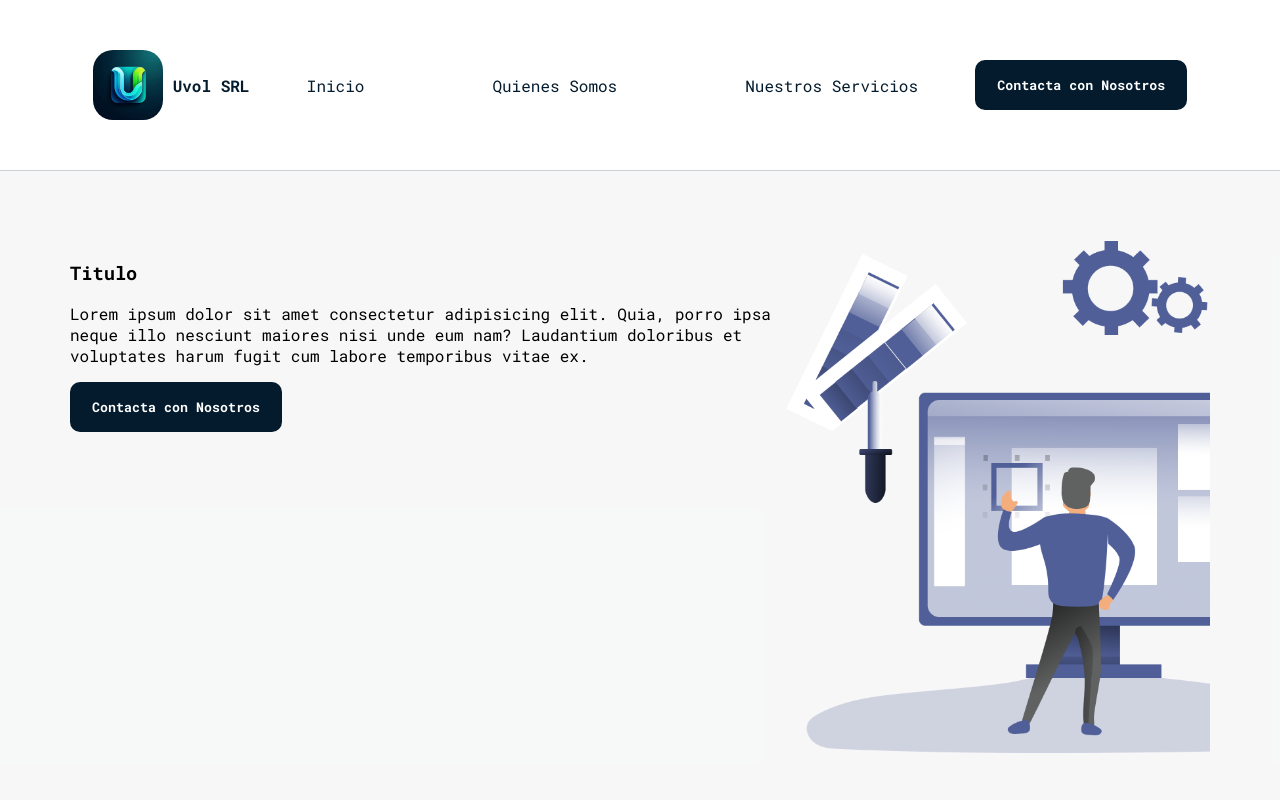
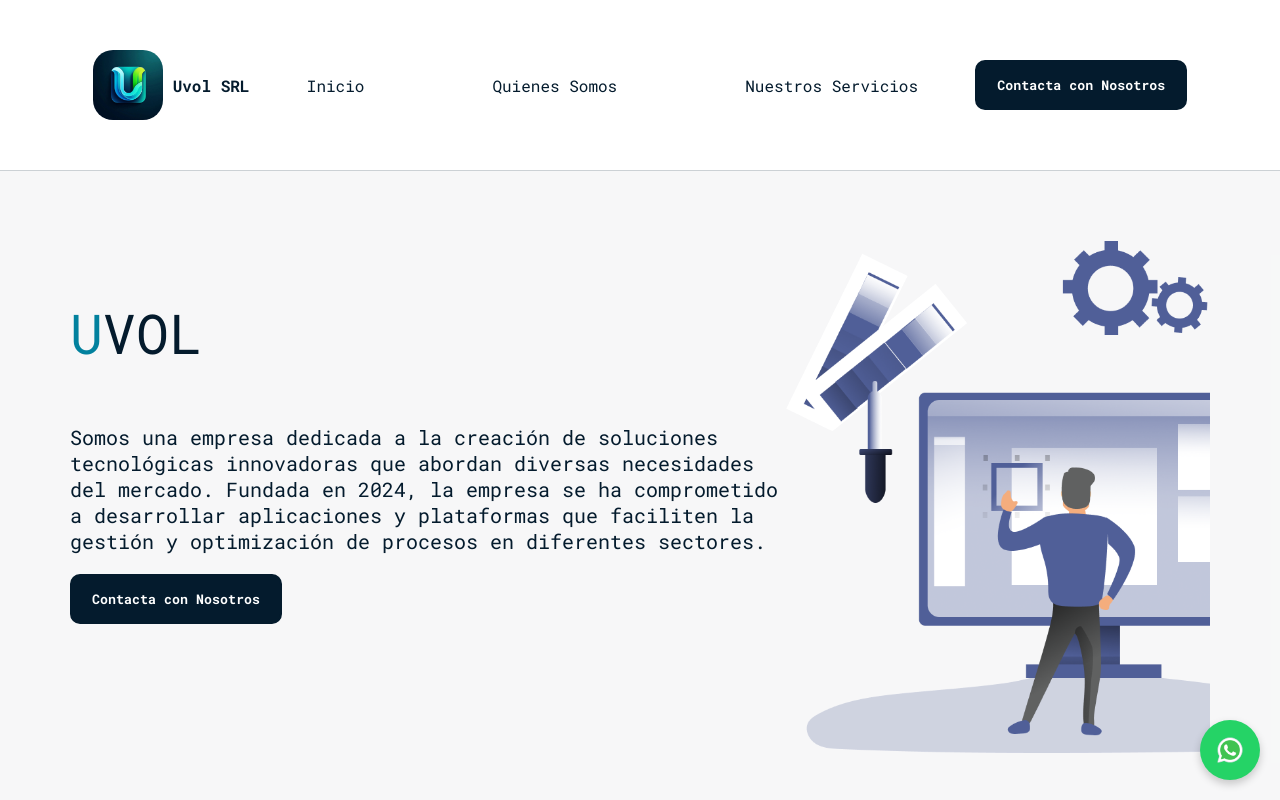
Before and after one commit to LeeGC02/Uvol-landing, a React (Vite) app: page /home in a window 1280 px wide. Shown: the top 800 px of the page. Built offline with nearby package versions, Linux system fonts and the light colour scheme.

Commit message:
Inicio al 100 y contacto wpp

```diff
--- a/package.json
+++ b/package.json
@@ -12,7 +12,8 @@
   "dependencies": {
     "@fortawesome/fontawesome-free": "^6.6.0",
     "react": "^18.3.1",
-    "react-dom": "^18.3.1"
+    "react-dom": "^18.3.1",
+    "react-router-dom": "^6.26.0"
   },
   "devDependencies": {
     "@eslint/js": "^9.8.0",
--- a/src/App.jsx
+++ b/src/App.jsx
@@ -1,13 +1,19 @@
-//import React from 'react'
-//import HomePage from "./assets/views/HomePage";
+import React from 'react'
+import { Routes, Route } from 'react-router-dom';
 import HomePage from "./assets/views/HomePage";
 import ServicesPage from "./assets/views/ServicesPage";
+import HeaderMaster from './assets/components/HeaderMaster';
+import WhatsAppContact from './assets/components/wpp';
 
 const App = () => {
   return (
     <div>
-      <HomePage/>
-      <ServicesPage/>
+      <HeaderMaster />
+      <Routes>
+        <Route path="/home" element={<HomePage/>} />
+        <Route path="/services" element={<ServicesPage/>} />
+      </Routes>
+      <WhatsAppContact/>
     </div>
   )
 }
--- a/src/assets/components/HeaderMaster.jsx
+++ b/src/assets/components/HeaderMaster.jsx
@@ -1,4 +1,5 @@
 //import React from 'react'
+import { Link } from 'react-router-dom'; // Importa Link
 import './HeaderMaster.css';
 
 const HeaderMaster = () => {
@@ -9,9 +10,9 @@ const HeaderMaster = () => {
         <span className='title-header'>Uvol SRL</span>
       </div>
       <div className="ref-container">
-        <a className='ref-span' href="#home">Inicio</a>
-        <a className='ref-span' href="#about">Quienes Somos</a>
-        <a className='ref-span' href="#service">Nuestros Servicios</a>
+        <a className='ref-span' href="/home">Inicio</a>
+        <a className='ref-span' href="/about">Quienes Somos</a>
+        <a className='ref-span' href="/services">Nuestros Servicios</a>
       </div>
       <button className='btn-contact'>Contacta con Nosotros</button>
     </header>
--- /dev/null
+++ b/src/assets/components/wpp.css
@@ -0,0 +1,19 @@
+.floating-whatsapp-button {
+    position: fixed;
+    bottom: 20px;
+    right: 20px;
+    width: 60px;
+    height: 60px;
+    background-color: #25D366; /* Color de WhatsApp */
+    border-radius: 50%;
+    box-shadow: 0 4px 8px rgba(0, 0, 0, 0.2);
+    display: flex;
+    align-items: center;
+    justify-content: center;
+    z-index: 1000; /* Asegura que el botón esté encima de otros elementos */
+  }
+
+  .floating-whatsapp-button img {
+    width: 30px;
+    height: 30px;
+  }
--- /dev/null
+++ b/src/assets/components/wpp.jsx
@@ -0,0 +1,20 @@
+import React from 'react';
+import './wpp.css';
+
+const WhatsAppContact = () => {
+  const Number = '59172579423'; // Reemplaza con tu número de WhatsApp
+  const message = 'Hola, me interesa su servicio'; // Mensaje predeterminado
+
+  return (
+    <a
+      href={`https://wa.me/${Number}?text=${encodeURIComponent(message)}`}
+      target="_blank"
+      rel="noopener noreferrer"
+      className="floating-whatsapp-button"
+    >
+      <img src="/whatsapp-icon.png" alt="WhatsApp" />
+    </a>
+  );
+}
+
+export default WhatsAppContact;
--- a/src/assets/views/HomePage.css
+++ b/src/assets/views/HomePage.css
@@ -40,6 +40,12 @@
     padding: 20px 0;
 }
 
+.H-text{
+    text-decoration: none;
+    font-weight: 400;
+    font-size: 20px;
+    color: #041b2d;
+}
 
 /* barras de separación (caso: acronimo)*/
 .acronimo-container::before,
--- a/src/assets/views/HomePage.jsx
+++ b/src/assets/views/HomePage.jsx
@@ -6,13 +6,11 @@ const HomePage = () => {
   return (
     <div className="a">
 
-      <HeaderMaster/>
-
       <div className='homepage-container'>
         <div className="textbox-container">
           <div className="text-content">
-              <h3>Titulo</h3>
-              <p>Lorem ipsum dolor sit amet consectetur adipisicing elit. Quia, porro ipsa neque illo nesciunt maiores nisi unde eum nam? Laudantium doloribus et voluptates harum fugit cum labore temporibus vitae ex.</p>
+              <h3 className='U-text'>UVOL</h3>
+              <p className='H-text'>Somos una empresa dedicada a la creación de soluciones tecnológicas innovadoras que abordan diversas necesidades del mercado. Fundada en 2024, la empresa se ha comprometido a desarrollar aplicaciones y plataformas que faciliten la gestión y optimización de procesos en diferentes sectores.</p>
               <button className='btn-contact'>Contacta con Nosotros</button>
           </div>
           <img className='img-tipo' src="/tipo.png" alt="tipo" />
@@ -90,7 +88,7 @@ const HomePage = () => {
             </div>
 
             <div className='imgtxt-container'>
-            <img className='steps' src="/recived.png" alt="steps" />
+            <img className='steps' src="/email (1).png" alt="steps" />
               <p className='ptxt'>3. Recibe nuestra propuesta</p>
             </div>
 
@@ -114,7 +112,7 @@ const HomePage = () => {
             </div>
 
             <div className='titletxt-container'>
-              <p className='title'>Email</p>
+              <p className='title'>E-mail</p>
               <input type="text" />
             </div>
 
--- a/src/assets/views/ServicesPage.jsx
+++ b/src/assets/views/ServicesPage.jsx
@@ -5,7 +5,7 @@ import Footer from '../components/Footer';
 const ServicesPage = () => {
   return (
     <div className='a'>
-      <HeaderMaster/>
+
       <div className="servicios-container">
       <h1 className="servicios-title">Nuestros Servicios</h1>
       <p className="servicios-description">
--- a/src/main.jsx
+++ b/src/main.jsx
@@ -1,10 +1,13 @@
 import { StrictMode } from 'react'
 import { createRoot } from 'react-dom/client'
+import { BrowserRouter } from 'react-router-dom';
 import App from './App.jsx'
 import './index.css'
 
 createRoot(document.getElementById('root')).render(
   <StrictMode>
-    <App />
+    <BrowserRouter>
+      <App />
+    </BrowserRouter>
   </StrictMode>,
 )
```
Also changed, not shown: public/whatsapp-icon.png (added), 1 other file (tests, documents, lock files or other folders).
